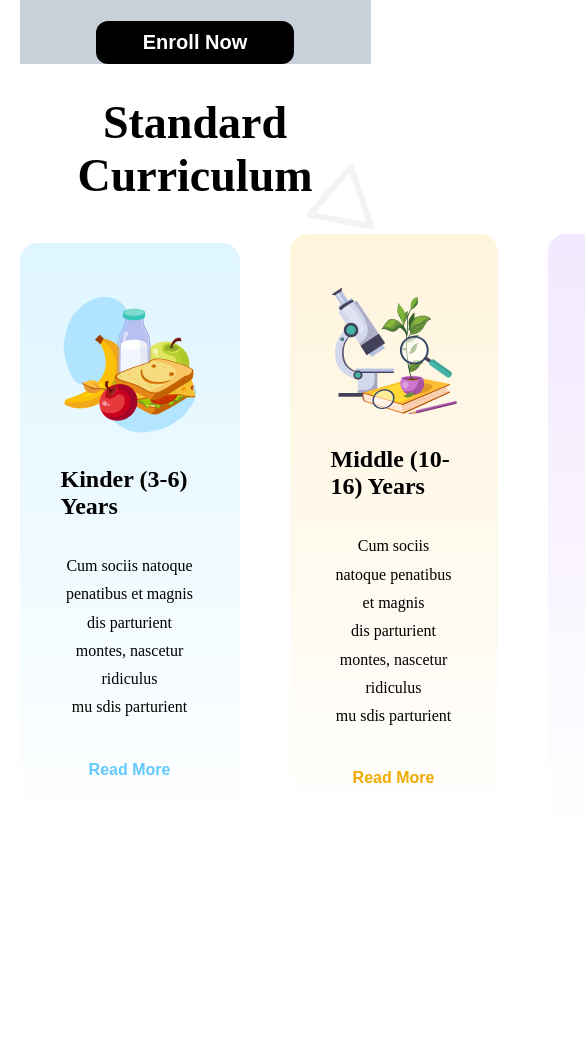
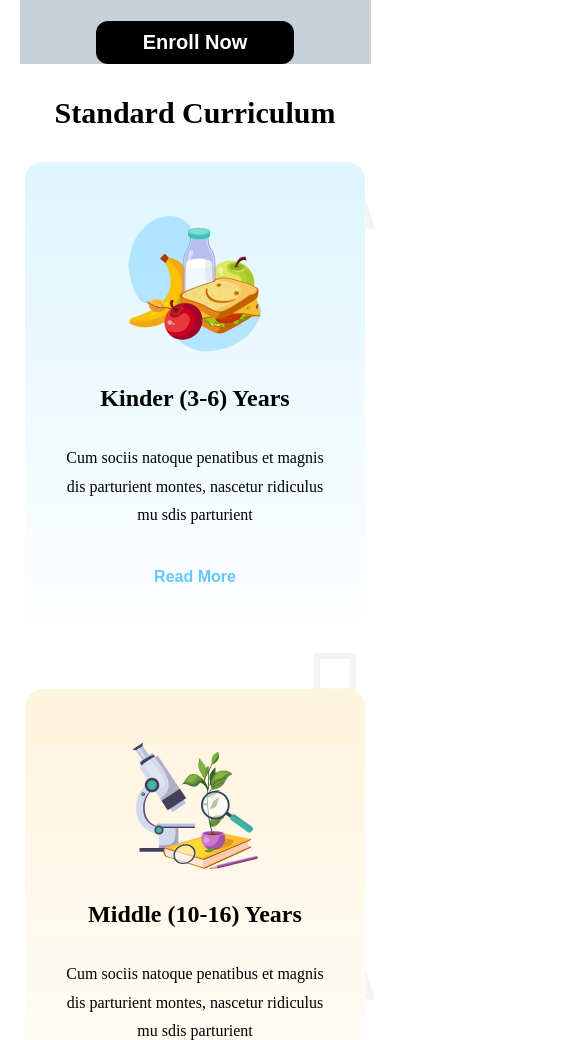
Before and after one commit to pritom352/assignment-no-2, a plain HTML site: page index.html in a window 390 px wide. Shown: the part 871-1911 px from the top of the page, 585 px wide, since content can reach past the window. Before the commit the page ends 1711 px from the top, so only its background shows below. Drawn offline with Linux system fonts and the light colour scheme.

Commit message:
main first part responsive

```diff
--- a/style/style.css
+++ b/style/style.css
@@ -221,4 +221,10 @@ section{
         align-items: center;
         text-align: center;
     }
+    .curriculum-container{
+        flex-direction: column;
+    }
+    .curriculum{
+        font-size: 30px;
+    }
 }
```
